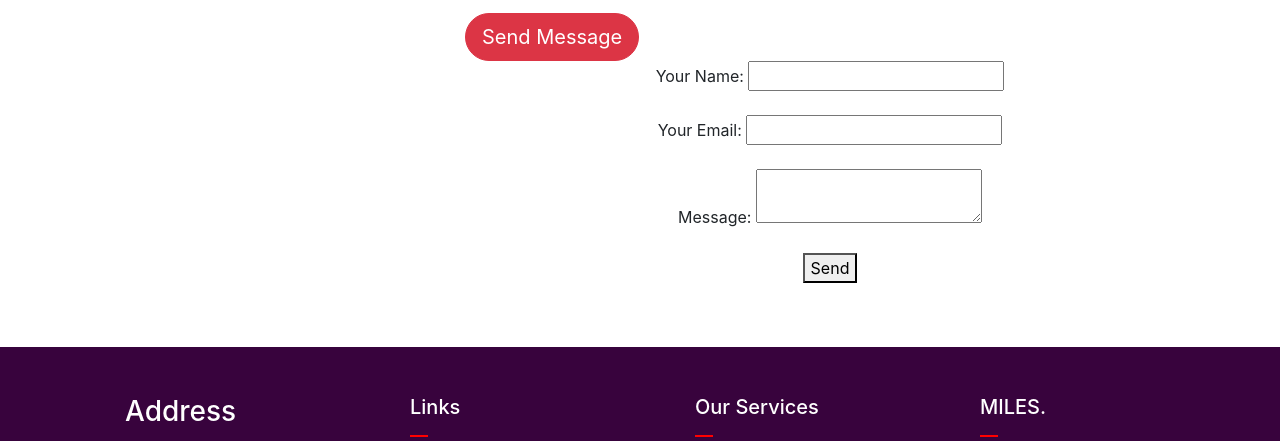
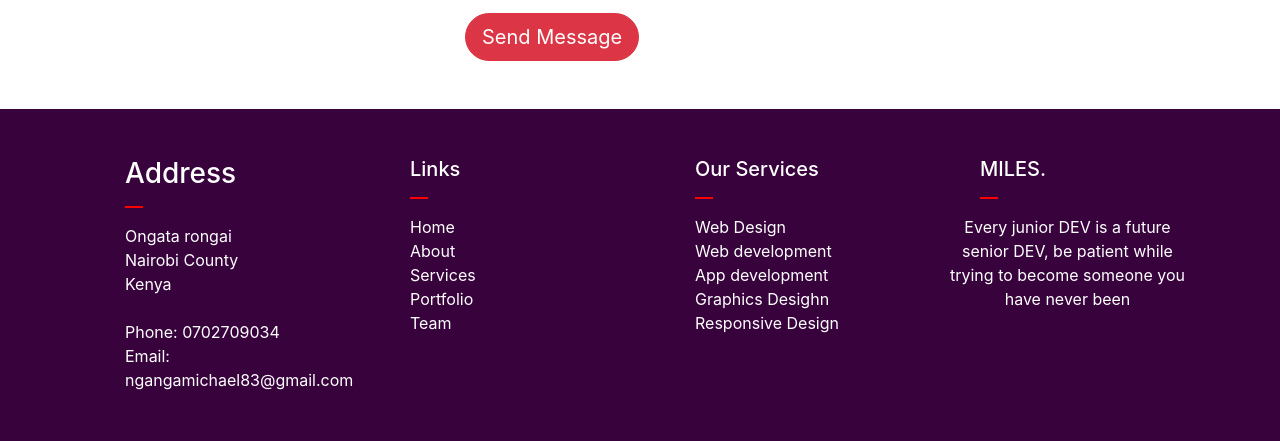
Before and after one commit to NgangaMichael/sample-netlify-forms, a plain HTML site: page index.html in a window 1280 px wide. Shown: the part 5076-5517 px from the top of the page. Drawn offline with nearby package versions, Linux system fonts and the light colour scheme.

Commit message:
Updated index.html
Removed one form group

```diff
--- a/index.html
+++ b/index.html
@@ -483,25 +483,6 @@
                     <button type="submit" class="btn btn-danger rounded-pill btn-lg">Send Message</button>
                     </form>
 
-
-                    <form name="contact" method="POST" data-netlify="true">
-					  <p>
-					    <label>Your Name: <input type="text" name="name" /></label>
-					  </p>
-					  <p>
-					    <label>Your Email: <input type="email" name="email" /></label>
-					  </p>
-					  <p>
-					    <label>Message: <textarea name="message"></textarea></label>
-					  </p>
-                      <div class="field">
-                          <div data-netlify-recaptcha="true"></div>
-                      </div>
-					  <p>
-					    <button type="submit">Send</button>
-					  </p>
-					</form>
-
                 </div>
             </div>
         </div>
```
